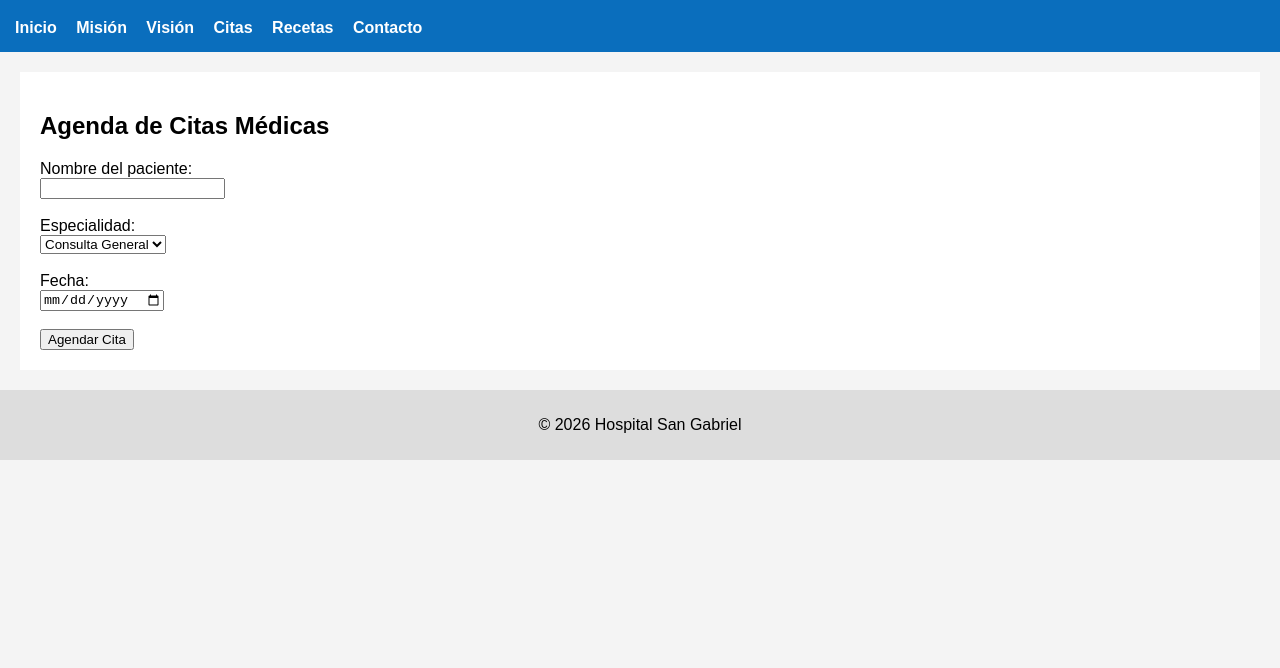
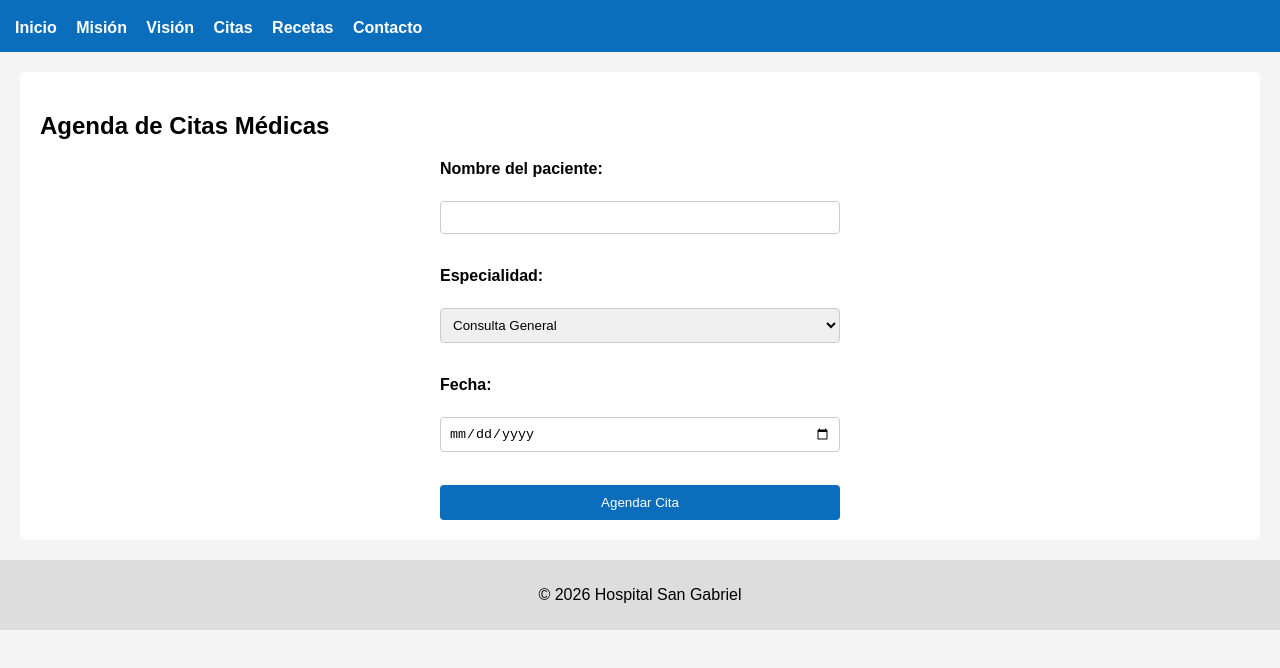
Before and after one commit to IGImCalderon/Primer-commit---estructura-y-paginas-del-hospital, a plain HTML site: page citas.html in a window 1280 px wide. Shown: the part 76-744 px from the top of the page. Drawn offline with Linux system fonts and the light colour scheme; files that its build step writes are made by us from their sources.

Commit message:
Parte 2 pagina web

```diff
--- a/citas.html
+++ b/citas.html
@@ -3,7 +3,7 @@
 <head>
     <meta charset="UTF-8">
     <title>Citas - Hospital San Gabriel</title>
-    <link rel="stylesheet" href="css/estilos.css">
+    <link rel="stylesheet" href="estilos.css">
 </head>
 <body>
 
--- a/estilos.css
+++ b/estilos.css
@@ -1,3 +1,4 @@
+/* ===== Estilo general del sitio ===== */
 body {
     font-family: Arial, sans-serif;
     margin: 0;
@@ -5,12 +6,14 @@ body {
     background-color: #f4f4f4;
 }
 
+/* ===== Encabezado ===== */
 header {
     background-color: #0a6ebd;
     color: white;
     padding: 15px;
 }
 
+/* ===== Menú de navegación ===== */
 nav a {
     color: white;
     margin-right: 15px;
@@ -18,14 +21,60 @@ nav a {
     font-weight: bold;
 }
 
+nav a:hover {
+    text-decoration: underline;
+}
+
+/* ===== Contenido principal ===== */
 main {
     padding: 20px;
     background-color: white;
     margin: 20px;
+    border-radius: 5px;
 }
 
+/* ===== Pie de página ===== */
 footer {
     text-align: center;
     padding: 10px;
     background-color: #ddd;
 }
+
+/* ===== Formulario ===== */
+form {
+    max-width: 400px;
+    margin: auto;
+}
+
+/* Etiquetas del formulario */
+label {
+    font-weight: bold;
+    display: block;
+    margin-bottom: 5px;
+}
+
+/* Campos de entrada */
+input, select {
+    width: 100%;
+    padding: 8px;
+    margin-bottom: 15px;
+    border: 1px solid #ccc;
+    border-radius: 4px;
+    box-sizing: border-box;
+}
+
+/* Botón */
+button {
+    background-color: #0a6ebd;
+    color: white;
+    border: none;
+    padding: 10px;
+    cursor: pointer;
+    border-radius: 4px;
+    width: 100%;
+}
+
+/* Efecto al pasar el mouse */
+button:hover {
+    background-color: #084c87;
+}
```
Also changed, not shown: contacto.html (+1 -1 lines), mision.html (+1 -1 lines), recetas.html (+1 -1 lines), vision.html (+1 -1 lines).
